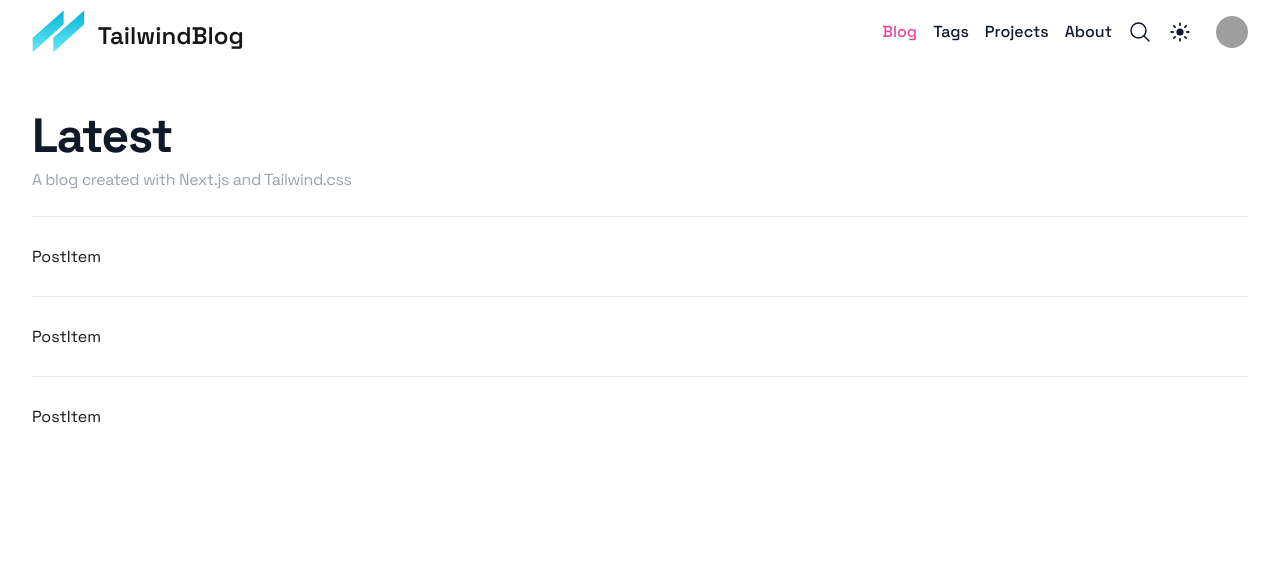
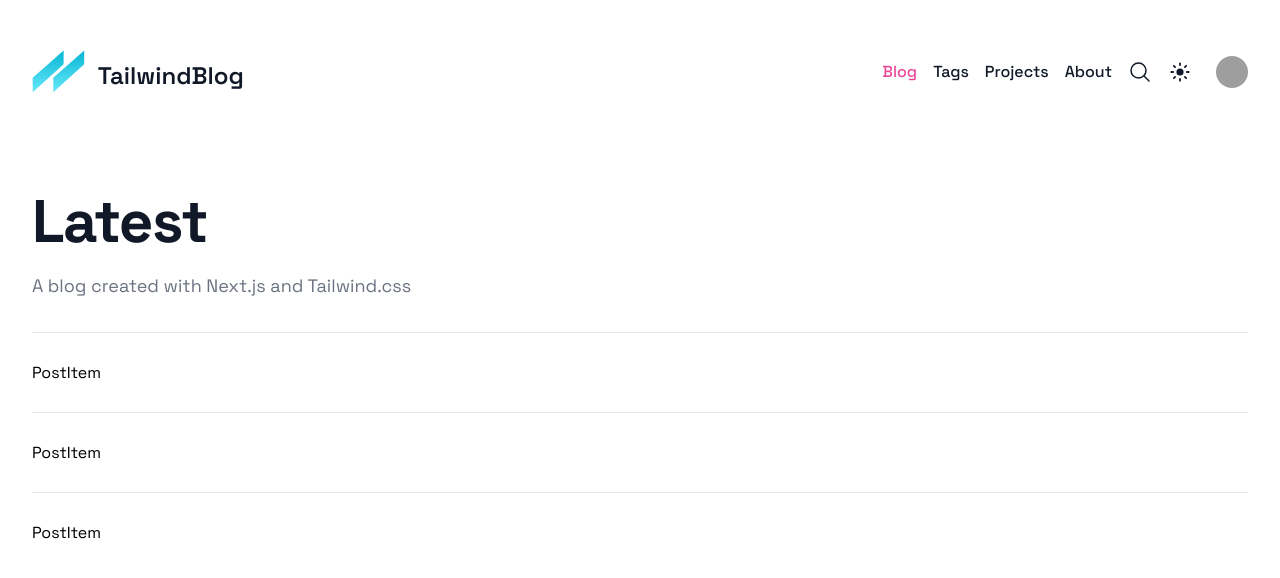
Before and after one commit to hasunnilupul/next-blogger, a Next.js app: page / in a window 1280 px wide. Shown: the top 578 px of the page. Built offline with nearby package versions, Linux system fonts and the light colour scheme; grey boxes are pictures that could not be loaded.

Commit message:
fixed dark/light theme across in the body and navbar

```diff
--- a/app/globals.css
+++ b/app/globals.css
@@ -2,21 +2,7 @@
 @tailwind components;
 @tailwind utilities;
 
-:root {
-  --background: #ffffff;
-  --foreground: #171717;
-}
-
-/* @media (prefers-color-scheme: dark) {
-  :root {
-    --background: #0a0a0a;
-    --foreground: #ededed;
-  }
-} */
-
 body {
-  color: var(--foreground);
-  background: var(--background);
   font-family: Arial, Helvetica, sans-serif;
 }
 
--- a/app/layout.tsx
+++ b/app/layout.tsx
@@ -20,7 +20,7 @@ export default function RootLayout({
   return (
     <html lang="en">
       <body
-        className={`${spaceGrotesk.className} antialiased h-full bg-white`}
+        className={`${spaceGrotesk.className} antialiased h-full bg-white text-black dark:bg-gray-950 dark:text-white"`}
       >
         <Navbar />
         <main>
--- a/components/header.tsx
+++ b/components/header.tsx
@@ -8,17 +8,12 @@ const Header = ({
   summary?: String;
 }>) => {
   return (
-    <header className="bg-white">
-      <div className="mx-auto max-w-7xl py-6">
-        <h1 className="text-5xl font-bold tracking-tight text-gray-900">
-          {title}
-        </h1>
-        {summary &&
-          (<p className="mt-2 text-base font-normal tracking-tight text-gray-400">
-            {summary}
-          </p>)
-        }
-      </div>
+    <header className="space-y-2 pb-8 pt-6 md:space-y-5">
+      <h1
+        className="text-3xl font-extrabold leading-9 tracking-tight text-gray-900 dark:text-gray-100 sm:text-4xl sm:leading-10 md:text-6xl md:leading-14">
+        {title}
+      </h1>
+      {summary && (<p className="text-lg leading-7 text-gray-500 dark:text-gray-400">{summary}</p>)}
     </header>
   )
 }
--- a/components/navbar.tsx
+++ b/components/navbar.tsx
@@ -26,12 +26,13 @@ const userNavigation = [
 
 const Navbar = () => {
     return (
-        <Disclosure as="nav" className="bg-white">
+        <Disclosure as="nav" className="w-full bg-white dark:bg-gray-950 py-10">
             <div className="mx-auto max-w-7xl px-4 sm:px-6 lg:px-8">
                 <div className="flex h-16 items-center justify-between">
                     <div className="flex items-center">
                         {/* Logo */}
                         <div className="flex-shrink-0">
+                            <a className="break-words" aria-label="TailwindBlog" href="/">
                                 <div className="flex items-center justify-between">
                                     <div className="mr-3">
                                         <svg xmlns="http://www.w3.org/2000/svg" xmlnsXlink="http://www.w3.org/1999/xlink" width="53.87" height="43.61" viewBox="344.564 330.278 111.737 91.218">
@@ -51,10 +52,12 @@ const Navbar = () => {
                                             <use xlinkHref="#logo_svg__c" fill="url(#logo_svg__d)"></use>
                                         </svg>
                                     </div>
-                                <div className="hidden h-6 text-2xl font-semibold sm:block">TailwindBlog</div>
+                                    <div className="hidden sm:block h-6 text-2xl font-semibold text-gray-900 dark:text-gray-100">TailwindBlog</div>
+                                </div>
+                            </a>
                         </div>
                     </div>
-                    </div>
+                    {/* Desktop view */}
                     <div className="hidden md:block">
                         <div className="ml-4 flex items-center md:ml-6">
                             <div className="flex space-x-4">
@@ -116,6 +119,7 @@ const Navbar = () => {
                             </Menu>
                         </div>
                     </div>
+                    {/* Mobile view */}
                     <div className="flex md:hidden space-x-2">
                         {/* Mobile search button */}
                         <Button
@@ -131,7 +135,7 @@ const Navbar = () => {
                         <ThemeToggler />
 
                         {/* Mobile menu button */}
-                        <DisclosureButton className="group relative inline-flex items-center justify-center rounded-md bg-white text-black hover:text-pink-500 focus:outline-none">
+                        <DisclosureButton className="group relative inline-flex items-center justify-center rounded-md bg-white dark:bg-gray-950 text-black dark:text-white hover:text-pink-500 focus:outline-none">
                             <span className="absolute -inset-0.5" />
                             <span className="sr-only">Open main menu</span>
                             <Bars3Icon aria-hidden="true" className="block size-8 group-data-[open]:hidden" />
@@ -141,6 +145,7 @@ const Navbar = () => {
                 </div>
             </div>
 
+            {/* Mobile view */}
             <DisclosurePanel className="md:hidden">
                 <div className="space-y-1 px-2 pb-3 pt-2 sm:px-3">
                     {navigation.map((item) => (
@@ -164,7 +169,7 @@ const Navbar = () => {
                             <img alt="" src={user.imageUrl} className="h-10 w-10 rounded-full" />
                         </div>
                         <div className="ml-3">
-                            <div className="text-base font-medium leading-none text-black">{user.name}</div>
+                            <div className="text-base font-medium leading-none text-black dark:text-white">{user.name}</div>
                             <div className="text-sm font-medium leading-none text-gray-500">{user.email}</div>
                         </div>
                     </div>
--- a/tailwind.config.ts
+++ b/tailwind.config.ts
@@ -1,4 +1,5 @@
 import type { Config } from "tailwindcss";
+const colors = require('tailwindcss/colors');
 
 const config: Config = {
   darkMode: 'selector',
@@ -10,8 +11,8 @@ const config: Config = {
   theme: {
     extend: {
       colors: {
-        background: "var(--background)",
-        foreground: "var(--foreground)",
+        primary: colors.pink,
+        secondary: colors.white,
       },
     },
   },
```
Lines whose indentation alone changed are shown as unchanged.
